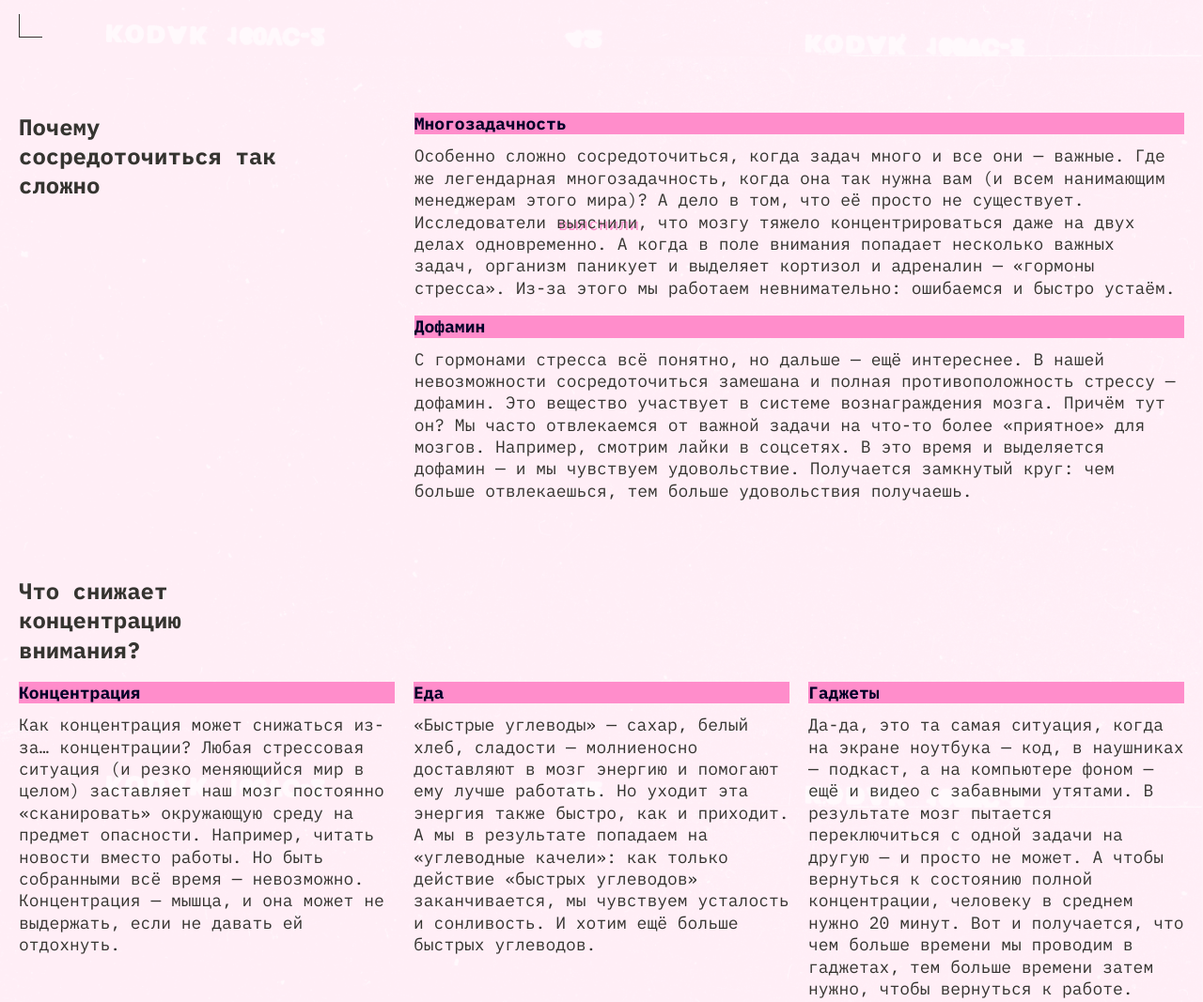
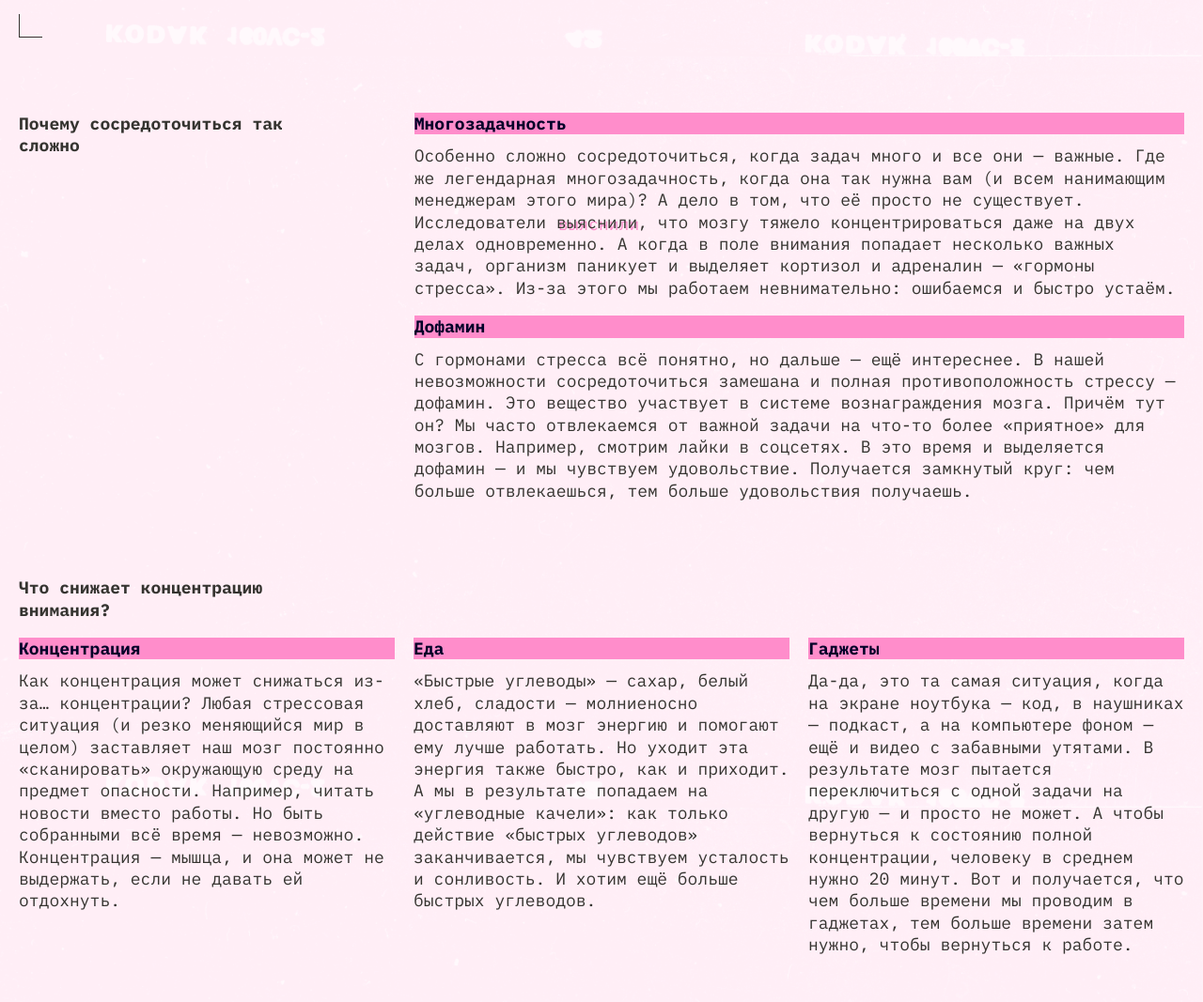
Before and after one commit to dacrunkking/slozhno-sosredotochitsya-fd, a website: page index.html in a window 1280 px wide. Shown: the part 740-1807 px from the top of the page at 94% size. Drawn offline with Linux system fonts and the light colour scheme.

Commit message:
added corrections

```diff
--- a/styles/style.css
+++ b/styles/style.css
@@ -26,10 +26,10 @@
 }
 
 .header__theme-menu-list {
-    display: flex;
-    flex-direction: column;
-    justify-content: space-around;
-    gap: 13px;
+  display: flex;
+  flex-direction: column;
+  justify-content: space-around;
+  gap: 13px;
 }
 
 .header__theme-menu-button {
@@ -81,6 +81,7 @@
   font-family: var(--main-font), monospace;
   font-weight: var(--font-weight-title);
   line-height: 23.4px;
+  font-size: var(--main-text-size);
 }
 
 .header__rec {
@@ -165,6 +166,7 @@
   margin-bottom: 18px;
   color: var(--nav-color);
   font-family: var(--main-font), monospace;
+  font-size: var(--main-text-size);
   font-weight: var(--font-weight-title);
   line-height: var(--main-line-height);
 
@@ -196,10 +198,6 @@
   margin-bottom: 20px;
 }
 
-.card__sections-container {
-  display: grid;
-  gap: 50px;
-}
 
 .text__link {
   text-decoration: none;
@@ -208,6 +206,7 @@
 
 .text__link:hover {
   border-bottom: 1px solid var(--card-text-color);
+
 }
 
 .text__link:focus {
@@ -279,8 +278,6 @@ color: var(--gallery-title-color);
     justify-self: start;
     margin-left: -20px;
     font-size: clamp(7.5rem, 0.5625rem + 14.4531vw, 9.8125rem);
-
-
   }
 
   .header__subtitle {
```
